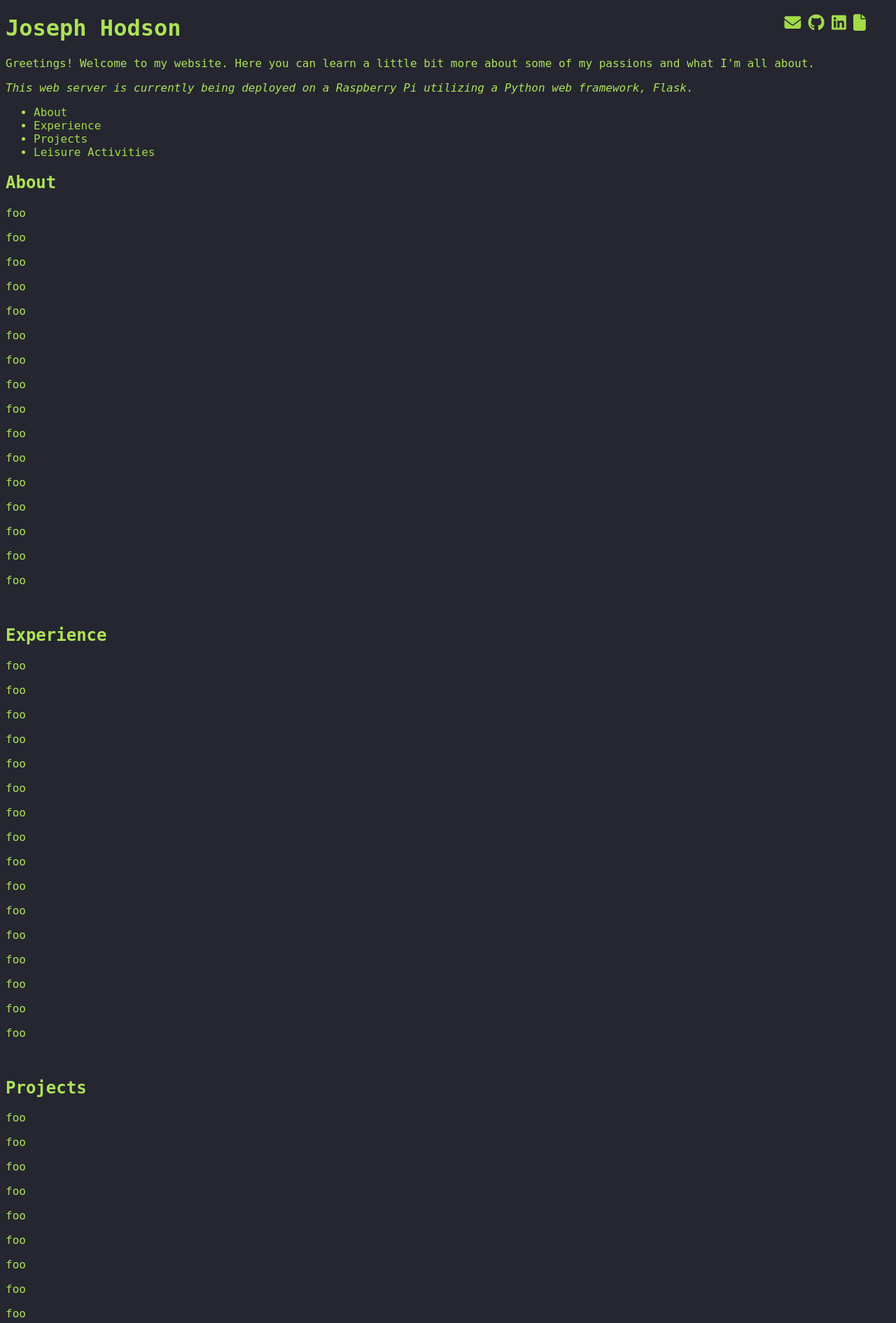
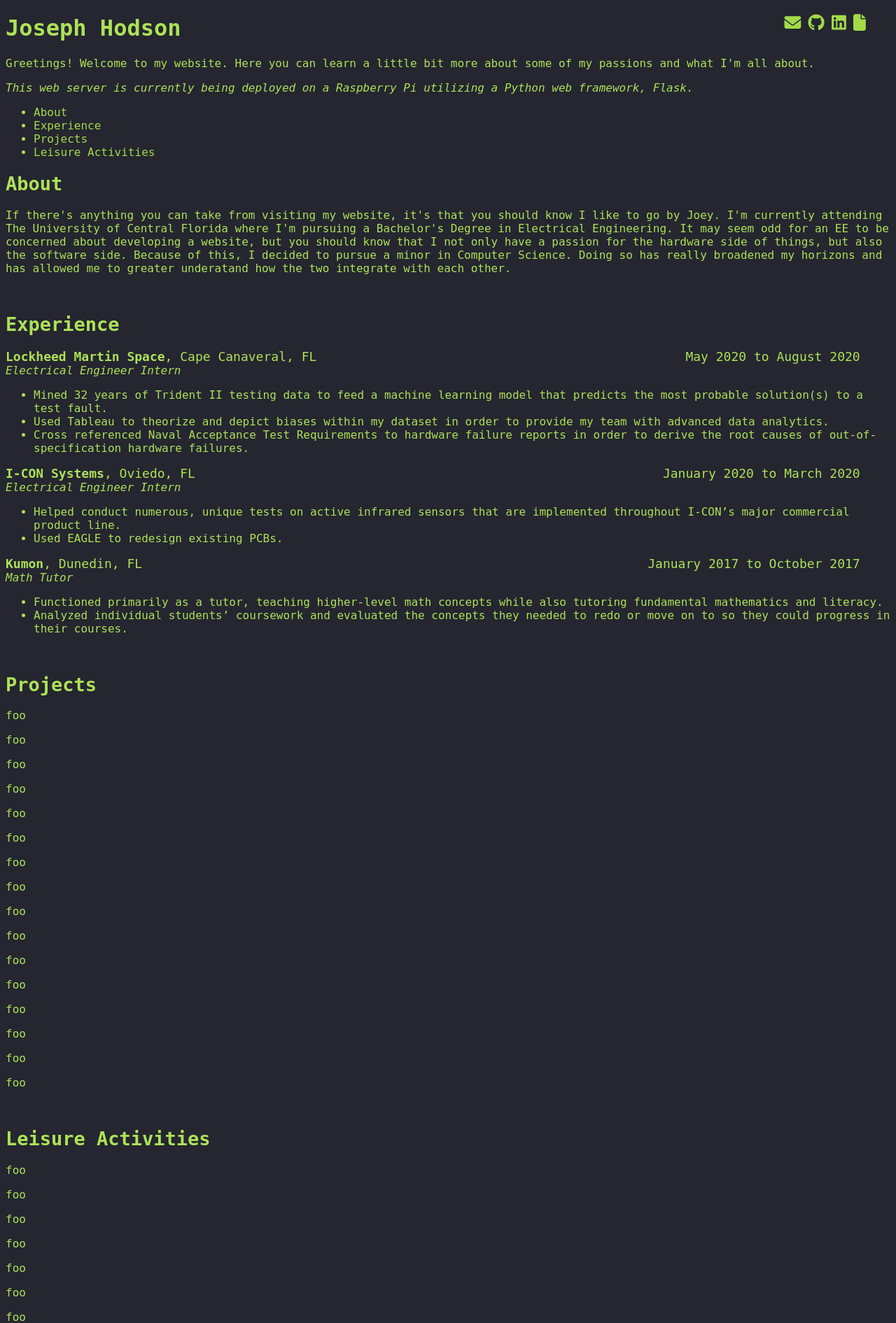
Before and after one commit to Joeyhodson/Personal-Website, a Flask app: page / in a window 1280 px wide. Shown: the top 1891 px of the page at 70% size. Run offline with Flask 2, Linux system fonts and the light colour scheme; some libraries are stand-ins or nearby versions.

Commit message:
Created and added titlebar logo. Filled out 'about' and 'experience' sections. Slight formatting changes.

```diff
--- a/static/style.css
+++ b/static/style.css
@@ -26,6 +26,14 @@ body {
 
 .smaller {
     font-size: 17px;
+}
+
+.greaterfont {
+    font-size: 18px;
+}
+
+.topicFont {
+    font-size:27px;
 }
 
 .cover {
--- a/templates/index.html
+++ b/templates/index.html
@@ -5,12 +5,13 @@
     <head>
         <link rel="stylesheet" href='/static/style.css' />
         <script src="https://kit.fontawesome.com/fa5d7fcc18.js" crossorigin="anonymous"></script>
-        <!-- <title>Joseph Hodson</title> -->
+        <title>Joeyhodson</title>
+        <link rel = "icon" type = "image/png" href = "/static/logo.png">
     </head>
 
     <div class="Header">
         <h1>
-            Joseph Hodson <span class='smaller'><span style="float:right;">
+            Joseph Hodson<span class='smaller'><span style="float:right;">
             <a href="mailto:Josephahodson@gmail.com"><i class="fas fa-envelope" style="font-size: 1.4em;"></i></a>
             <!-- <a href="www.google.com"><i class="fas fa-mobile "style="font-size: 1.4em;"></i></a> -->
             <a href="https://github.com/Joeyhodson"><i class="fab fa-github "style="font-size: 1.4em;"></i></a>
@@ -33,7 +34,43 @@
             <li><a href="#ref4">Leisure Activities</a></li>
         </ul>
 
-        <h2><a name="ref1">About</a></h2>
+        <h2><span class='topicFont'><a name="ref1">About</a></span></h2>
+        <p>
+            If there's anything you can take from visiting my website, it's that you should know I like to go by Joey.
+            I'm currently attending The University of Central Florida where I'm pursuing a Bachelor's Degree in Electrical Engineering.
+            It may seem odd for an EE to be concerned about developing a website, but you should know that I not only have a passion for the hardware side of things,
+            but also the software side. Because of this, I decided to pursue a minor in Computer Science. Doing so has really broadened my horizons and has
+            allowed me to greater underatand how the two integrate with each other.
+        </p>
+
+        <br><h2><span class='topicFont'><a name="ref2">Experience</a></span></h2>
+        <p>
+            <span class='greaterfont'><b>Lockheed Martin Space</b>, Cape Canaveral, FL <span style="float:right;">May 2020 to August 2020&nbsp;&nbsp;&nbsp;&nbsp;</span></span>
+            <br><i>Electrical Engineer Intern</i>
+            <ul>
+                <li>Mined 32 years of Trident II testing data to feed a machine learning model that predicts the most probable solution(s) to a test fault.</li>
+                <li>Used Tableau to theorize and depict biases within my dataset in order to provide my team with advanced data analytics.</li>
+                <li>Cross referenced Naval Acceptance Test Requirements to hardware failure reports in order to derive the root causes of out-of-specification hardware failures.</li>
+            </ul>
+        <p>
+            <span class='greaterfont'><b>I-CON Systems</b>, Oviedo, FL <span style="float:right;">January 2020 to March 2020&nbsp;&nbsp;&nbsp;&nbsp;</span></span>
+            <br><i>Electrical Engineer Intern</i>
+            <ul>
+                <li>Helped conduct numerous, unique tests on active infrared sensors that are implemented throughout I-CON’s major commercial product line.</li>
+                <li>Used EAGLE to redesign existing PCBs.</li>
+            </ul>
+        </p>
+
+        <p>
+            <span class='greaterfont'><b>Kumon</b>, Dunedin, FL <span style="float:right;">January 2017 to October 2017&nbsp;&nbsp;&nbsp;&nbsp;</span></span>
+            <br><i>Math Tutor</i>
+            <ul>
+                <li>Functioned primarily as a tutor, teaching higher-level math concepts while also tutoring fundamental mathematics and literacy.</li>
+                <li>Analyzed individual students’ coursework and evaluated the concepts they needed to redo or move on to so they could progress in their courses.</li>
+            </ul>
+        </p>
+
+        <br><h2><span class='topicFont'><a name="ref3">Projects</a></span></h2>
         <p>foo</p>
         <p>foo</p>
         <p>foo</p>
@@ -51,43 +88,7 @@
         <p>foo</p>
         <p>foo</p>
 
-        <br><h2><a name="ref2">Experience</a></h2>
-        <p>foo</p>
-        <p>foo</p>
-        <p>foo</p>
-        <p>foo</p>
-        <p>foo</p>
-        <p>foo</p>
-        <p>foo</p>
-        <p>foo</p>
-        <p>foo</p>
-        <p>foo</p>
-        <p>foo</p>
-        <p>foo</p>
-        <p>foo</p>
-        <p>foo</p>
-        <p>foo</p>
-        <p>foo</p>
-
-        <br><h2><a name="ref3">Projects</a></h2>
-        <p>foo</p>
-        <p>foo</p>
-        <p>foo</p>
-        <p>foo</p>
-        <p>foo</p>
-        <p>foo</p>
-        <p>foo</p>
-        <p>foo</p>
-        <p>foo</p>
-        <p>foo</p>
-        <p>foo</p>
-        <p>foo</p>
-        <p>foo</p>
-        <p>foo</p>
-        <p>foo</p>
-        <p>foo</p>
-
-        <br><h2><a name="ref4">Leisure Activities</a></h2>
+        <br><h2><span class='topicFont'><a name="ref4">Leisure Activities</a></span></h2>
         <p>foo</p>
         <p>foo</p>
         <p>foo</p>
```
Also changed, not shown: static/logo.png (added), static/logo2.png (added), 1 other file.
